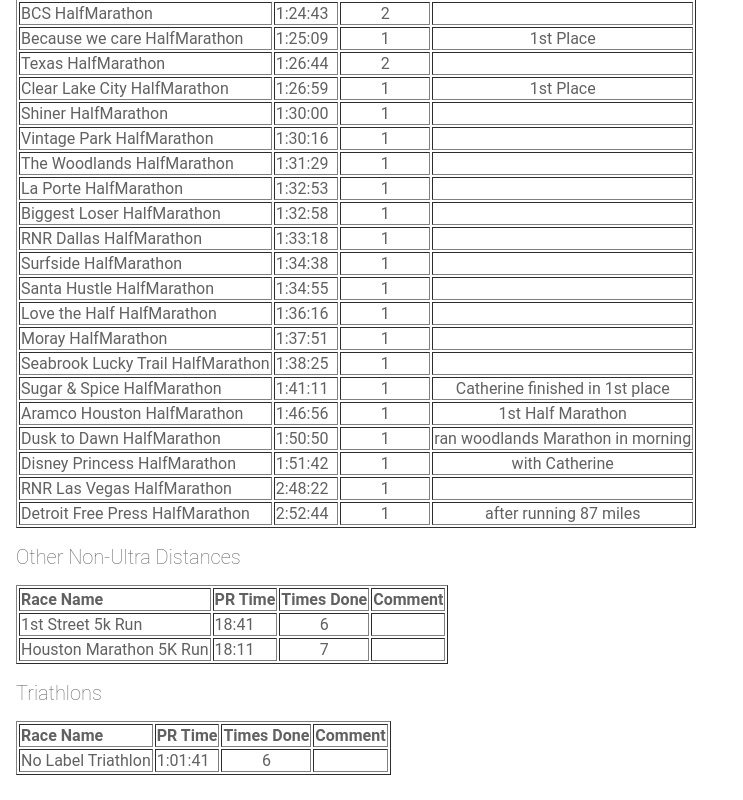
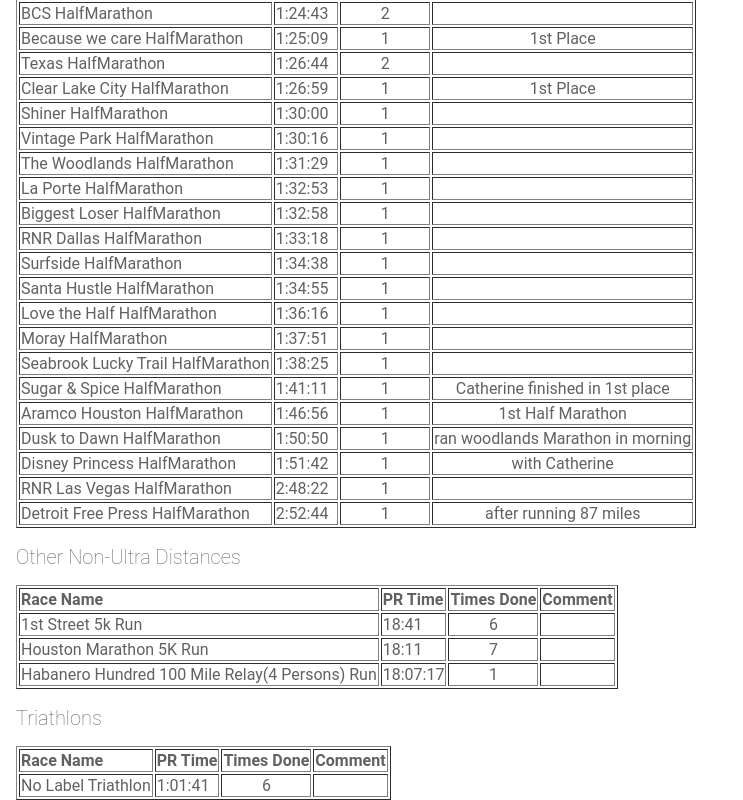
Before and after one commit to gchristie/rungogsrun, an Angular app: page / in a window 1280 px wide. Shown: the part 1328-2128 px from the top of the page, without its empty margins (0-743 px from the left). Before the commit the page ends 2103 px from the top, so only its background shows below. Built offline with nearby package versions, Linux system fonts and the light colour scheme.

Commit message:
1 file modified

```diff
--- a/src/app/racedata.ts
+++ b/src/app/racedata.ts
@@ -63,4 +63,5 @@
  , { name:'1st Street 5k',PR:'18:41',count:6,racetype:'Run',comment:'' }
  , { name:'Houston Marathon 5K',PR:'18:11',count:7,racetype:'Run',comment:''  }
 , { name:'No Label',PR:'1:01:41',count:6,racetype:'Triathlon',comment:''  }
+, { name:'Habanero Hundred 100 Mile Relay(4 Persons)',PR:'18:07:17',count:1,racetype:'Run',comment:''  }
 ];
```
